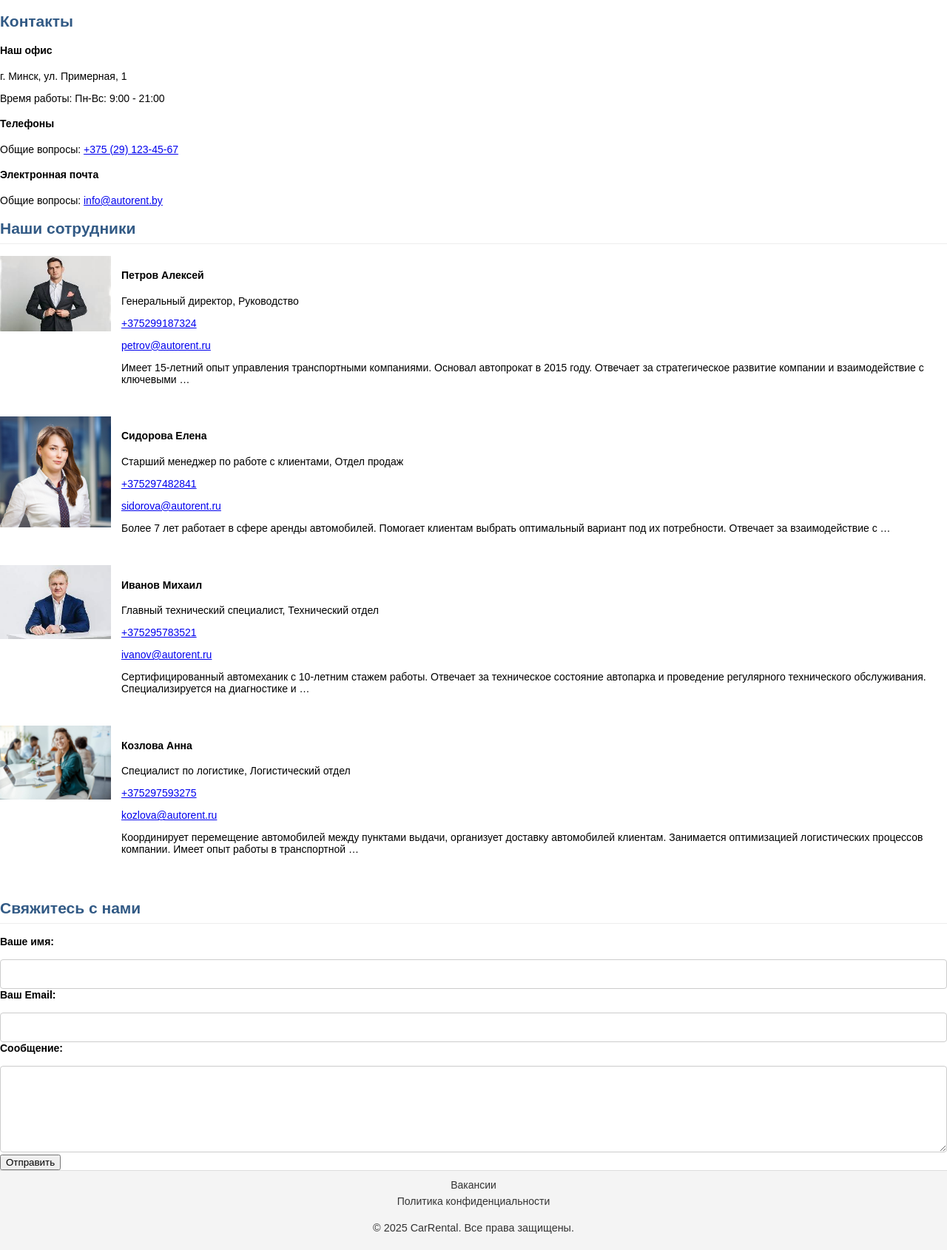
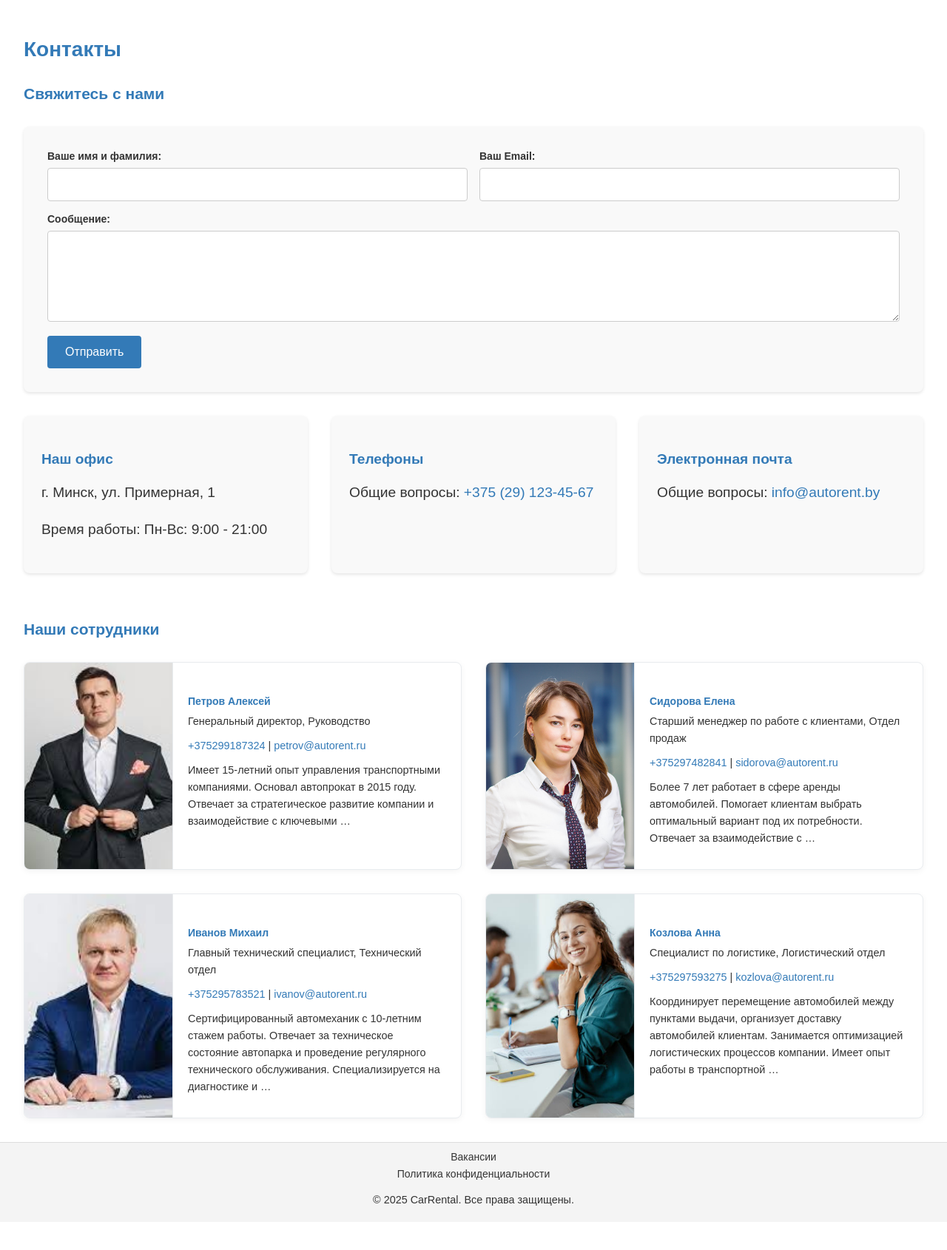
Before and after one commit to Dmitro44/353503_SEBELEV_21, a Django app: page /contacts/ in a window 1280 px wide. Shown: the part 103-1793 px from the top of the page at 74% size. After the commit the page ends 1733 px from the top, so only its background shows below. Run offline with Django 5.2, Linux system fonts and the light colour scheme; data comes from the database, SQL or seed files in the repository.

Commit message:
Added styles for contacts page

```diff
--- a/STRWEB/LR2/static/css/components/_cards.css
+++ b/STRWEB/LR2/static/css/components/_cards.css
@@ -14,6 +14,19 @@
 .card:hover {
     transform: translateY(-5px);
     box-shadow: 0 4px 12px rgba(0,0,0,0.1);
+}
+
+/* Modifier for horizontal layout */
+.card.card-horizontal {
+    flex-direction: row;
+    align-items: stretch;
+}
+
+.card-horizontal .card-img-left {
+    width: 200px; /* Fixed width for the image */
+    flex-shrink: 0;
+    object-fit: cover;
+    border-right: 1px solid #e9ecef;
 }
 
 .card-img-top {
--- a/STRWEB/LR2/static/css/main.css
+++ b/STRWEB/LR2/static/css/main.css
@@ -16,3 +16,5 @@
 @import 'pages/_login.css';
 @import 'pages/_register.css';
 @import 'pages/_vehicle_detail.css';
+@import url("pages/_about.css");
+@import url("pages/_contacts.css");
--- /dev/null
+++ b/STRWEB/LR2/static/css/pages/_contacts.css
@@ -0,0 +1,133 @@
+/* static/css/pages/_contacts.css */
+
+.content-container {
+    padding: 2rem;
+}
+
+.content-container h1,
+.content-container h2 {
+    color: var(--primary-color);
+    margin-bottom: 1.5rem;
+    border-bottom: 2px solid var(--accent-color);
+    padding-bottom: 0.5rem;
+}
+
+.content-container h4 {
+    color: var(--primary-color);
+    margin-top: 1.5rem;
+    margin-bottom: 0.5rem;
+}
+
+.content-container article {
+    background-color: #f9f9f9;
+    padding: 1.5rem;
+    border-radius: 8px;
+    margin-bottom: 2rem;
+    box-shadow: 0 2px 4px rgba(0, 0, 0, 0.1);
+}
+
+.content-container p {
+    line-height: 1.6;
+    color: #333;
+}
+
+.content-container a {
+    color: var(--primary-color);
+    text-decoration: none;
+}
+
+.content-container a:hover {
+    text-decoration: underline;
+}
+
+.contact-card {
+    display: flex;
+    align-items: center;
+    margin-bottom: 2rem;
+    background-color: #fff;
+    padding: 1.5rem;
+    border-radius: 8px;
+    box-shadow: 0 2px 4px rgba(0, 0, 0, 0.1);
+}
+
+.contact-card img {
+    max-width: 120px;
+    border-radius: 50%;
+    margin-right: 1.5rem;
+}
+
+.contact-card-info h4 {
+    margin-top: 0;
+}
+
+.contact-form {
+    background-color: #f9f9f9;
+    padding: 2rem;
+    border-radius: 8px;
+    box-shadow: 0 2px 4px rgba(0, 0, 0, 0.1);
+    margin-bottom: 2rem;
+}
+
+.contact-form label {
+    display: block;
+    margin-bottom: 0.5rem;
+    font-weight: bold;
+    color: #333;
+}
+
+.contact-form input,
+.contact-form textarea {
+    width: 100%;
+    padding: 0.8rem;
+    margin-bottom: 1rem;
+    border: 1px solid #ccc;
+    border-radius: 4px;
+}
+
+.contact-form button {
+    background-color: var(--primary-color);
+    color: white;
+    padding: 0.8rem 1.5rem;
+    border: none;
+    border-radius: 4px;
+    cursor: pointer;
+    font-size: 1rem;
+}
+
+.contact-form button:hover {
+    background-color: var(--secondary-color);
+}
+
+.company-info-layout {
+    display: grid;
+    grid-template-columns: repeat(auto-fit, minmax(250px, 1fr));
+    gap: 2rem;
+    font-size: 1.2rem;
+    margin-bottom: 2rem;
+}
+
+.employees-layout {
+    display: grid;
+    grid-template-columns: 1fr 1fr;
+    gap: 2rem;
+}
+
+.form-row {
+    display: flex;
+    gap: 1rem;
+}
+
+.form-group {
+    flex: 1;
+}
+
+@media (max-width: 768px) {
+    .employees-layout {
+        grid-template-columns: 1fr;
+    }
+
+    .form-row {
+        flex-direction: column;
+        gap: 0;
+    }
+}
--- a/STRWEB/LR2/templates/content/contacts.html
+++ b/STRWEB/LR2/templates/content/contacts.html
@@ -3,9 +3,33 @@
 {% block title %}Контакты - Автопрокат{% endblock %}
 
 {% block content %}
-    <section>
+<div class="content-container">
     <h1>Контакты</h1>
 
+    <section class="contact-form-section">
+        <h2>Свяжитесь с нами</h2>
+        <form action="" method="post" class="contact-form">
+            {% csrf_token %}
+            <div class="form-row">
+                <div class="form-group">
+                    <label for="name">Ваше имя и фамилия:</label>
+                    <input type="text" id="name" name="name" required>
+                </div>
+                <div class="form-group">
+                    <label for="email">Ваш Email:</label>
+                    <input type="email" id="email" name="email" required>
+                </div>
+            </div>
+            <div class="form-group">
+                <label for="message">Сообщение:</label>
+                <textarea id="message" name="message" rows="5" required></textarea>
+            </div>
+            <button type="submit">Отправить</button>
+        </form>
+    </section>
+
+    <section class="company-info-section">
+        <div class="company-info-layout">
             {% if company_info %}
                 <article>
                     <h4>Наш офис</h4>
@@ -41,45 +65,38 @@
                     <p>Служба поддержки: <a href="mailto:support@autorent.ru">support@autorent.ru</a></p>
                 </article>
             {% endif %}
+        </div>
+    </section>
 
+    <section class="employees-section">
         <h2>Наши сотрудники</h2>
-
+        <div class="employees-layout">
             {% if contacts %}
                 {% for contact in contacts %}
-                <article style="margin-bottom: 2em; display: flex;">
+                    <div class="card card-horizontal">
                         {% if contact.photo %}
-                        <div style="margin-right: 1em;">
-                            <img src="{{ contact.photo.url }}" alt="{{ contact.get_full_name }}" style="max-width: 150px;">
-                        </div>
+                            <img class="card-img-left" src="{{ contact.photo.url }}" alt="{{ contact.get_full_name }}">
+                        {% else %}
+                            <div class="card-img-left-placeholder"></div>
                         {% endif %}
-                    <div>
+                        <div class="card-content">
+                            <div class="card-main-info">
                                 <h4>{{ contact.get_full_name }}</h4>
                                 <p>{{ contact.position }}{% if contact.department %}, {{ contact.department }}{% endif %}</p>
-                        <p><a href="tel:{{ contact.phone }}">{{ contact.phone }}</a></p>
-                        <p><a href="mailto:{{ contact.email }}">{{ contact.email }}</a></p>
+                                <p><a href="tel:{{ contact.phone }}">{{ contact.phone }}</a> | <a href="mailto:{{ contact.email }}">{{ contact.email }}</a></p>
                                 {% if contact.bio %}
-                            <p>{{ contact.bio|truncatewords:20 }}</p>
+                                    <p class="text-muted">{{ contact.bio|truncatewords:20 }}</p>
                                 {% endif %}
                             </div>
-                </article>
+                        </div>
+                    </div>
                 {% endfor %}
             {% else %}
                 <div>
                     <p>Информация о сотрудниках скоро появится!</p>
                 </div>
             {% endif %}
+        </div>
     </section>
-
-    <section>
-        <h2>Свяжитесь с нами</h2>
-        <form action="" method="post">
-            <label for="name">Ваше имя:</label><br>
-            <input type="text" id="name" name="name" required><br>
-            <label for="email">Ваш Email:</label><br>
-            <input type="email" id="email" name="email" required><br>
-            <label for="message">Сообщение:</label><br>
-            <textarea id="message" name="message" rows="5" required></textarea><br>
-            <button type="submit">Отправить</button>
-        </form>
-    </section>
+</div>
 {% endblock %}
```
Lines whose indentation alone changed are shown as unchanged.
